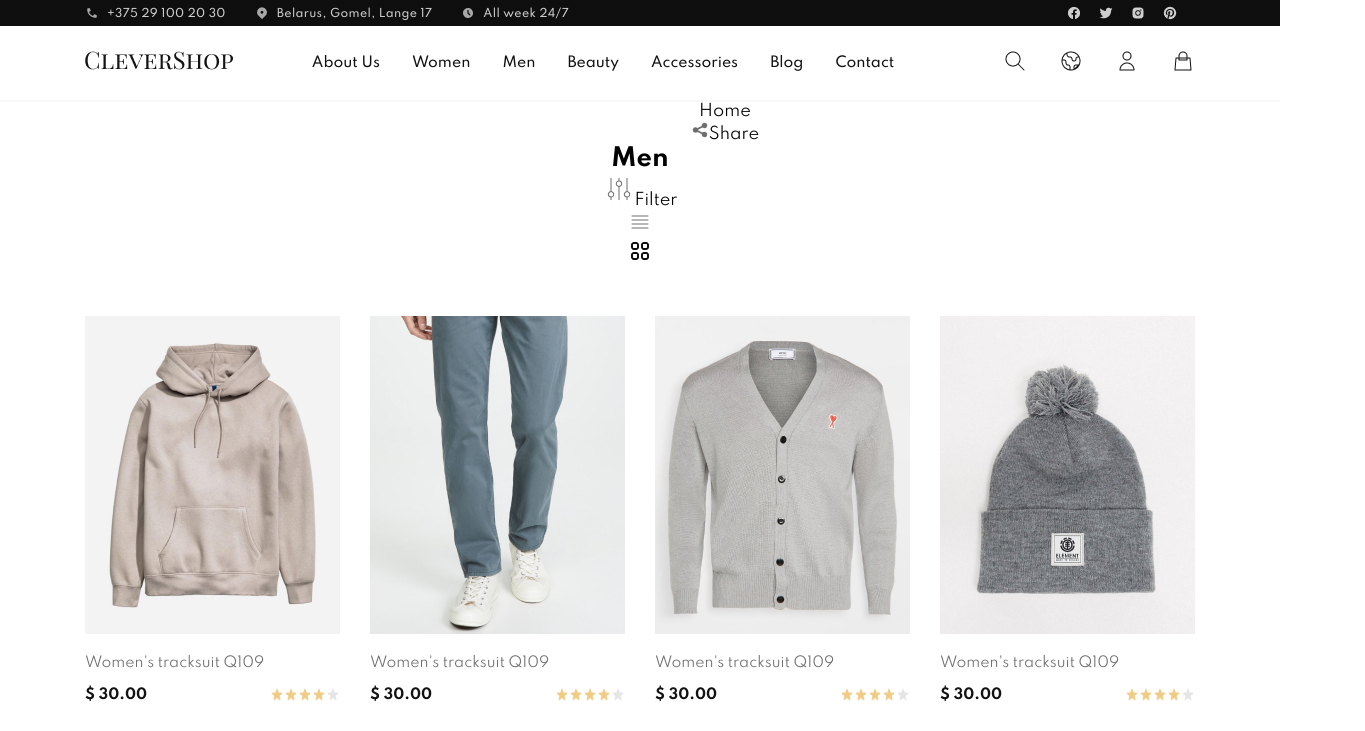
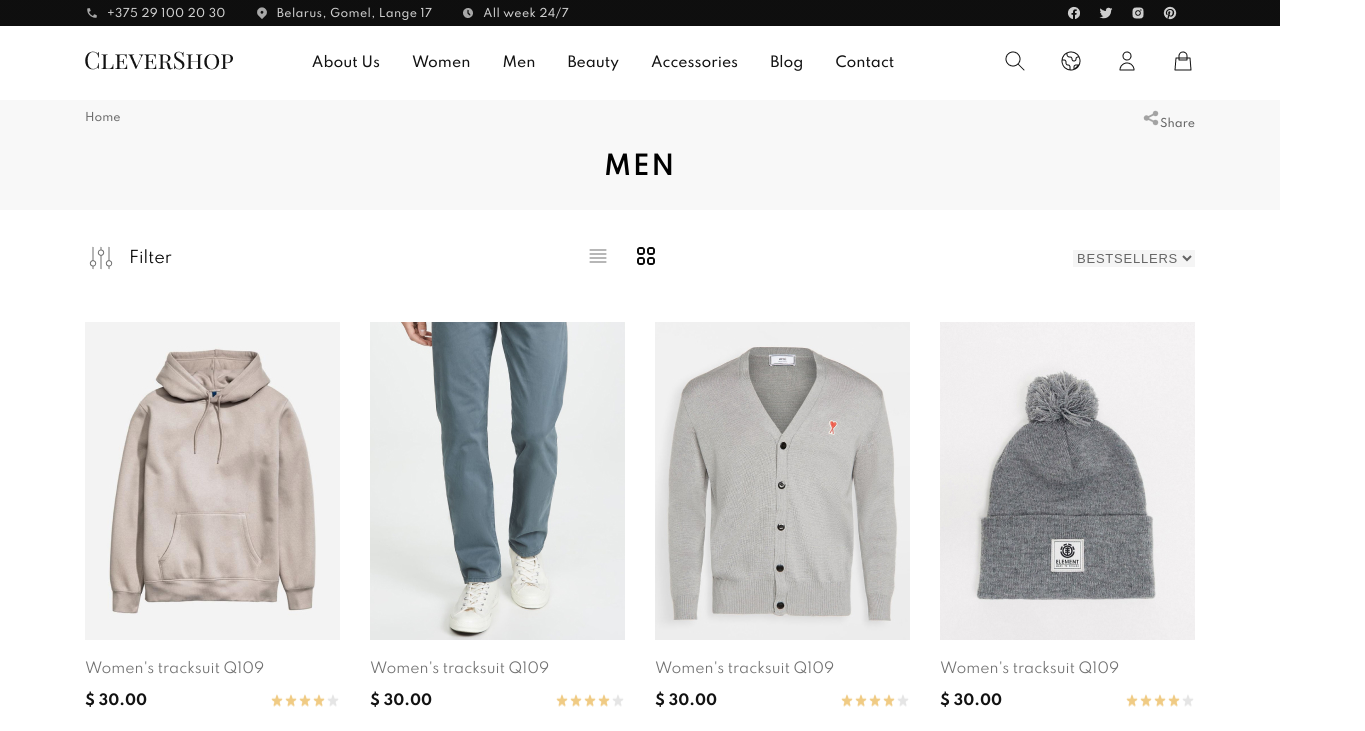
Before and after one commit to svetrima/training-shop, a React (Create React App) app: page /#/Men in a window 1280 px wide. Shown: the top 731 px of the page, 1365 px wide, since content can reach past the window. Built offline with nearby package versions, Linux system fonts and the light colour scheme.

Commit message:
feat:add styles. change markup

```diff
--- a/src/pages/Category/Breadcrumbs.js
+++ b/src/pages/Category/Breadcrumbs.js
@@ -1,15 +1,15 @@
 import React from 'react';
 import share from './assets/share.png';
 import './Category.css';
+import { Link } from 'react-router-dom';
 
 function Breadcrumbs () {
   return (
 
-    <div className='breadcrumbs'>
-        <div className='wrapper'>
-        <div className='breadcrumbs_path'><span>Home</span></div>
+    <div className='breadcrumbs wrapper'>
+        <div className='breadcrumbs_path'><Link to='/'><span>Home</span></Link></div>
         <div className='breadcrumbs_share'><img src={share} alt='img'/>Share</div>
-        </div>
+
     </div>
   )
 }
--- a/src/pages/Category/Category.css
+++ b/src/pages/Category/Category.css
@@ -0,0 +1,69 @@
+.breadcrumbs {
+    background-color: #F8F8F8;
+    display: flex;
+    flex-direction: row;
+    justify-content: space-between;
+}
+
+.breadcrumbs_path,
+.breadcrumbs_share {
+    padding: 7px 0;
+    font-weight: 500;
+    font-size: 11px;
+    line-height: 18px;
+    opacity: 0.6;
+}
+
+.main_title {
+    background-color: #F8F8F8;
+}
+
+h2 {
+    font-weight: 600;
+    font-size: 26px;
+    line-height: 36px;
+    text-align: center;
+    letter-spacing: 0.06em;
+    text-transform: uppercase;
+    padding: 10px 0 24px;
+}
+
+.filter_panel,
+.filter_view,
+.filter {
+    display: flex;
+    flex-direction: row;
+    justify-content: space-between;
+    align-items: center;
+}
+
+.filter>img {
+    margin-right: 12px;
+}
+
+.filter_view__list {
+    margin-right: 24px;
+}
+
+.filter_panel {
+    padding: 32px 0px 0px;
+}
+
+.filter_bestseller select {
+    border: none;
+    outline: none;
+    font-weight: 500;
+    font-size: 13px;
+    line-height: 15px;
+    letter-spacing: 0.06em;
+    text-transform: uppercase;
+    opacity: 0.6;
+}
+
+.gallery_block .layouts-2-columns {
+    flex-wrap: nowrap;
+}
+
+.preloader {
+    padding-bottom: 80px;
+}
--- a/src/pages/Category/PageMen.js
+++ b/src/pages/Category/PageMen.js
@@ -11,22 +11,29 @@ import './Category.css';
 import Breadcrumbs from './Breadcrumbs';
 
 function PageMen() {
+  const productType = ['men'];
   return (
     <div>
       <Navbar />
+      <div className='products-page' data-test-id={`products-page-${productType}`}>
+        <Breadcrumbs />
+        <div className='main_title wrapper'><h2>Men</h2></div>
         <div className='wrapper'>
-        <Breadcrumbs />
-        <div className='main_title'><h2>Men</h2></div>
           <div className='filter_panel'>
             <div className='filter'><img src={filter} alt='filter' /><span>Filter</span></div>
             <div className='filter_view'>
               <div className='filter_view__list'><img src={list} alt='grid' /></div>
               <div className='filter_view__grid'><img src={grid} alt='grid' /></div>
             </div>
-            <div className='filter_bestseller'></div>
+            <div className='filter_bestseller'>
+              <select>
+                <option value='bestsellers'>bestsellers</option>
+              </select>
+            </div>
           </div>
           <MenList />
           <div className='preloader'><img src={preloader} alt='preloader' /></div>
+        </div>
       </div>
       <Footer />
     </div>
--- a/src/pages/Category/PageWomen.js
+++ b/src/pages/Category/PageWomen.js
@@ -12,22 +12,30 @@ import Breadcrumbs from './Breadcrumbs';
 
 
 function PageWomen() {
+    const productType = ['women'];
     return (
         <div>
             <Navbar />
+            <div className='products-page' data-test-id={`products-page-${productType}`}>
+                <Breadcrumbs />
+
+                <div className='main_title wrapper'><h2>Women</h2></div>
                 <div className='wrapper'>
-                <Breadcrumbs />
-                <div className='main_title'><h2>Women</h2></div>
                     <div className='filter_panel'>
                         <div className='filter'><img src={filter} alt='filter' /><span>Filter</span></div>
                         <div className='filter_view'>
                             <div className='filter_view__list'><img src={list} alt='grid' /></div>
                             <div className='filter_view__grid'><img src={grid} alt='grid' /></div>
                         </div>
-                    <div className='filter_bestseller'></div>
+                        <div className='filter_bestseller'>
+                            <select>
+                                <option value='bestsellers'>bestsellers</option>
+                            </select>
+                        </div>
                     </div>
                     <WomenList />
                     <div className='preloader'><img src={preloader} alt='preloader' /></div>
+                </div>
             </div>
             <Footer />
         </div>
```
Lines whose indentation alone changed are shown as unchanged.
